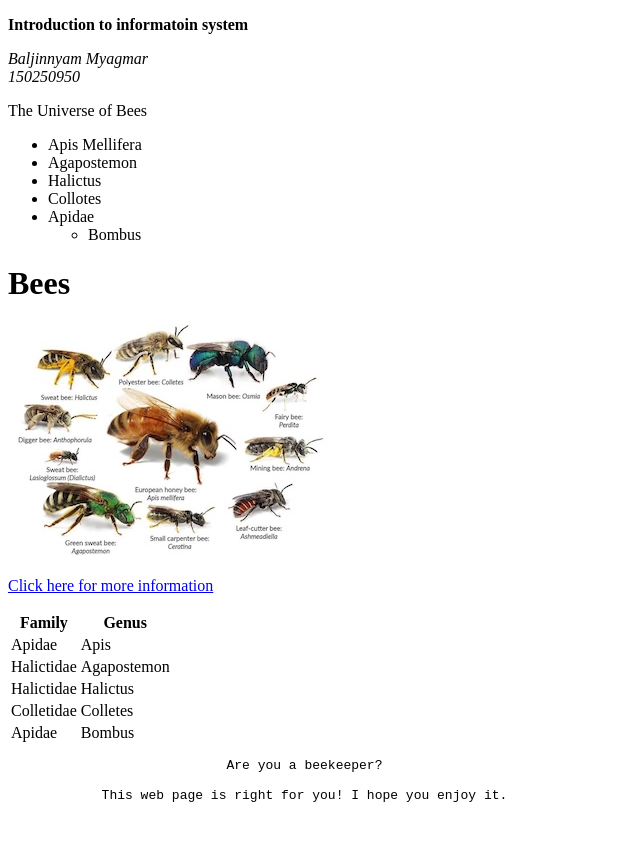
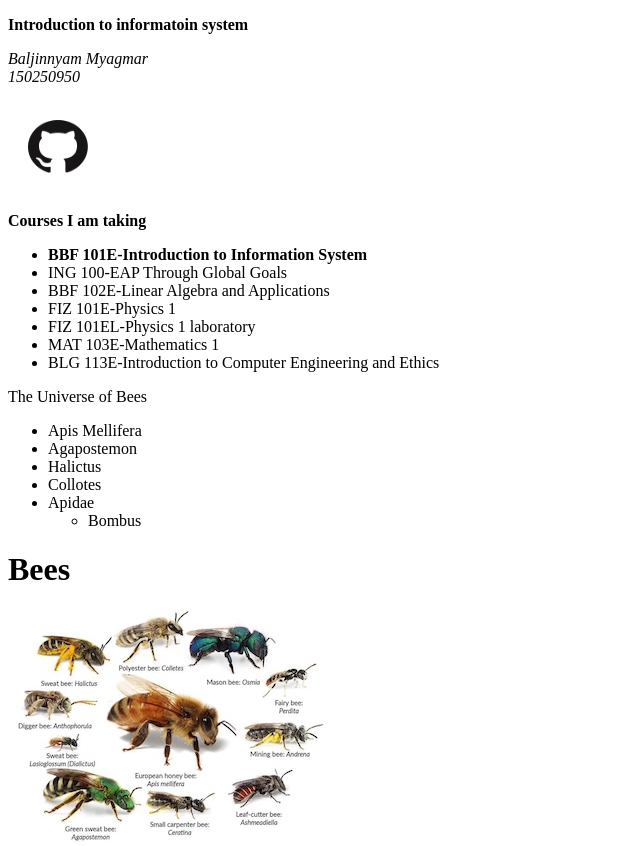
Before and after one commit to itu-itis25-myagmar25/Bees, a plain HTML site: page index.html in a window 1280 px wide. Shown: the top 846 px of the page, without its empty margins (0-640 px from the left). Drawn offline with Linux system fonts and the light colour scheme.

Commit message:
Update index.html with course list
Added a list of courses being taken.

```diff
--- a/index.html
+++ b/index.html
@@ -17,6 +17,19 @@
             <br>
             150250950
         </em>
+
+        <p> <img width="100" height="90" src="github_icon.png"> </p>
+
+        <strong> Courses I am taking </strong>
+            <ul>
+                <li><strong>BBF 101E-Introduction to Information System</strong></li>
+                <li>ING 100-EAP Through Global Goals</li>
+                <li>BBF 102E-Linear Algebra and Applications</li>
+                <li>FIZ 101E-Physics 1</li>
+                <li>FIZ 101EL-Physics 1 laboratory</li>
+                <li>MAT 103E-Mathematics 1</li>
+                <li>BLG 113E-Introduction to Computer Engineering and Ethics</li>
+            </ul>
     </p>
 
     <p>The Universe of Bees</p>
```
